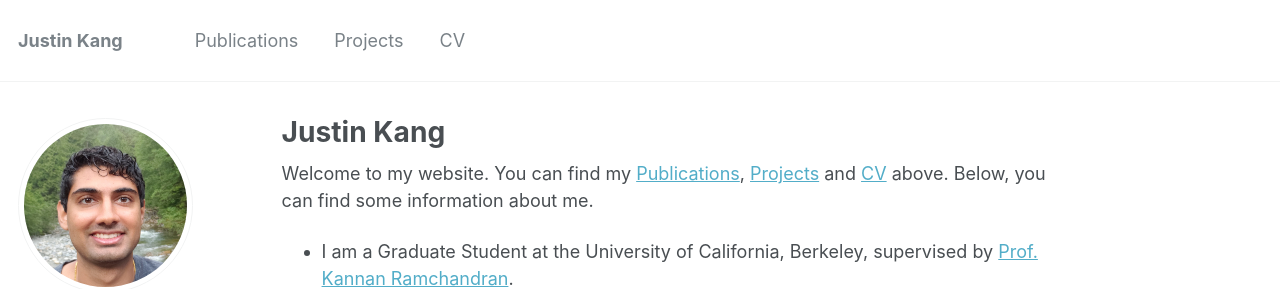
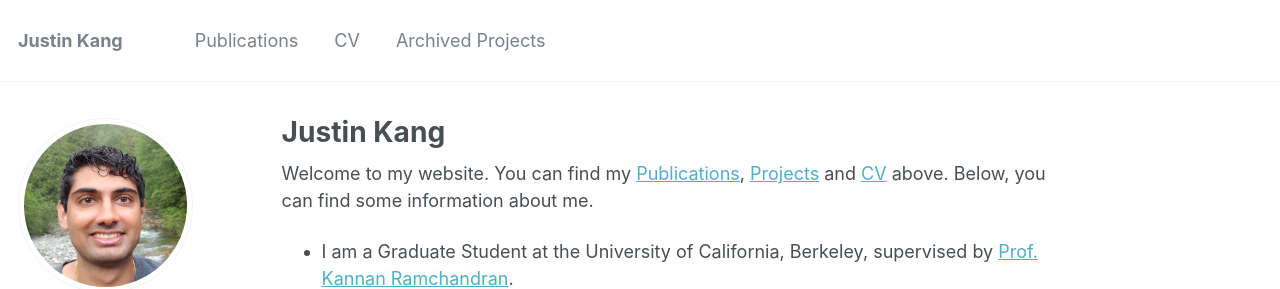
Before and after one commit to justinkang221/justinkang221.github.io, a Jekyll site: the page built from _pages/about.md, in a window 1280 px wide and 995 px high. Shown: the top 289 px of the window. Built offline with Jekyll 4.4.1, drawn with Linux system fonts in a browser that asks for light colours; some web fonts are replaced.

Commit message:
Moved projects

```diff
--- a/_data/navigation.yml
+++ b/_data/navigation.yml
@@ -3,11 +3,11 @@ main:
       - title: "Publications"
         url: /publications/
 
-      - title: "Projects"
-        url: /portfolio/
-
       - title: "CV"
         url: /files/Resume.pdf
+
+      - title: "Archived Projects"
+        url: /portfolio/
     #
     #  - title: "Talks"
     #    url: /talks/
```
